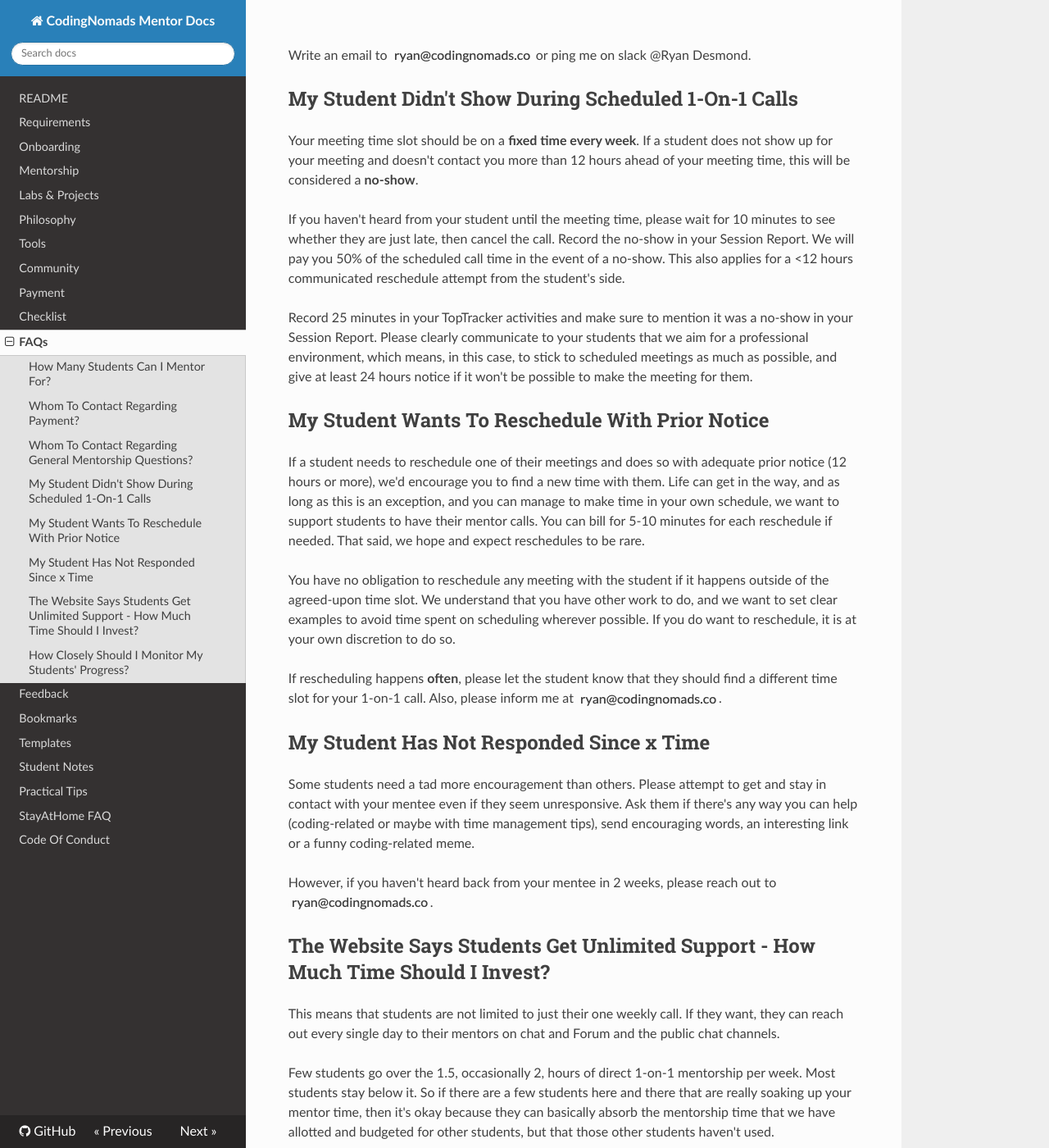
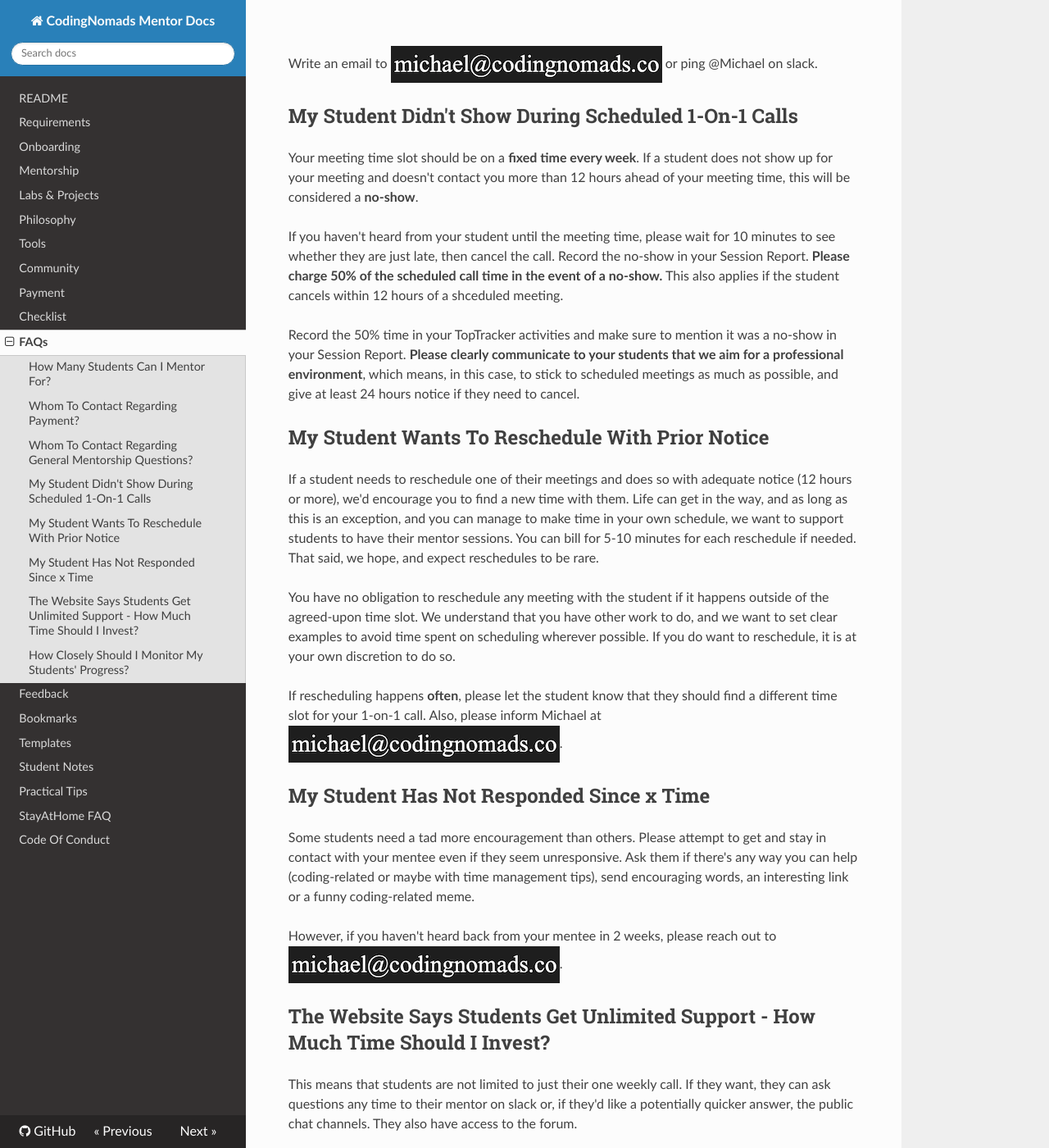
Before and after one commit to CodingNomads/mentor-docs, an MkDocs documentation site: the page built from docs/09_faq.md, in a window 1280 px wide and 1400 px high, scrolled down 592 px. Shown: the whole window at 82% size. Built offline with MkDocs 1.6.1, drawn with Linux system fonts in a browser that asks for light colours; nearby versions of some CDN libraries; some of the changed text lies outside the part shown.

Commit message:
updated faqs

```diff
--- a/docs/09_faq.md
+++ b/docs/09_faq.md
@@ -14,39 +14,39 @@ Write an email to <img style="display: inline-block;" alt="contact address for k
 
 ## Whom To Contact Regarding General Mentorship Questions?
 
-Write an email to <img style="display: inline-block;" alt="contact address for ryan" src="../images/email_ryan.png"/> or ping me on slack @Ryan Desmond.
+Write an email to <img style="display: inline-block;" alt="contact address for michael" src="../images/email_michael.png"/> or ping @Michael on slack.
 
 ## My Student Didn't Show During Scheduled 1-On-1 Calls
 
 Your meeting time slot should be on a **fixed time every week**. If a student does not show up for your meeting and doesn't contact you more than 12 hours ahead of your meeting time, this will be considered a **no-show**.
 
-If you haven't heard from your student until the meeting time, please wait for 10 minutes to see whether they are just late, then cancel the call. Record the no-show in your Session Report. We will pay you 50% of the scheduled call time in the event of a no-show. This also applies for a <12 hours communicated reschedule attempt from the student's side.
+If you haven't heard from your student until the meeting time, please wait for 10 minutes to see whether they are just late, then cancel the call. Record the no-show in your Session Report. **Please charge 50% of the scheduled call time in the event of a no-show.** This also applies if the student cancels within 12 hours of a shceduled meeting.
 
-Record 25 minutes in your TopTracker activities and make sure to mention it was a no-show in your Session Report. Please clearly communicate to your students that we aim for a professional environment, which means, in this case, to stick to scheduled meetings as much as possible, and give at least 24 hours notice if it won't be possible to make the meeting for them.
+Record the 50% time in your TopTracker activities and make sure to mention it was a no-show in your Session Report. **Please clearly communicate to your students that we aim for a professional environment**, which means, in this case, to stick to scheduled meetings as much as possible, and give at least 24 hours notice if they need to cancel.
 
 ## My Student Wants To Reschedule With Prior Notice
 
-If a student needs to reschedule one of their meetings and does so with adequate prior notice (12 hours or more), we'd encourage you to find a new time with them. Life can get in the way, and as long as this is an exception, and you can manage to make time in your own schedule, we want to support students to have their mentor calls. You can bill for 5-10 minutes for each reschedule if needed. That said, we hope and expect reschedules to be rare.
+If a student needs to reschedule one of their meetings and does so with adequate notice (12 hours or more), we'd encourage you to find a new time with them. Life can get in the way, and as long as this is an exception, and you can manage to make time in your own schedule, we want to support students to have their mentor sessions. You can bill for 5-10 minutes for each reschedule if needed. That said, we hope, and expect reschedules to be rare.
 
 You have no obligation to reschedule any meeting with the student if it happens outside of the agreed-upon time slot. We understand that you have other work to do, and we want to set clear examples to avoid time spent on scheduling wherever possible. If you do want to reschedule, it is at your own discretion to do so.
 
-If rescheduling happens **often**, please let the student know that they should find a different time slot for your 1-on-1 call. Also, please inform me at <img style="display: inline-block;" alt="contact address for ryan" src="../images/email_ryan.png"/>.
+If rescheduling happens **often**, please let the student know that they should find a different time slot for your 1-on-1 call. Also, please inform Michael at <img style="display: inline-block;" alt="contact address for michael" src="../images/email_michael.png"/>.
 
 ## My Student Has Not Responded Since x Time
 
 Some students need a tad more encouragement than others. Please attempt to get and stay in contact with your mentee even if they seem unresponsive. Ask them if there's any way you can help (coding-related or maybe with time management tips), send encouraging words, an interesting link or a funny coding-related meme.
 
-However, if you haven't heard back from your mentee in 2 weeks, please reach out to <img style="display: inline-block;" alt="contact address for ryan" src="../images/email_ryan.png"/>.
+However, if you haven't heard back from your mentee in 2 weeks, please reach out to <img style="display: inline-block;" alt="contact address for michael" src="../images/email_michael.png"/>.
 
 ## The Website Says Students Get Unlimited Support - How Much Time Should I Invest?
 
-This means that students are not limited to just their one weekly call. If they want, they can reach out every single day to their mentors on chat and Forum and the public chat channels.
+This means that students are not limited to just their one weekly call. If they want, they can ask questions any time to their mentor on slack or, if they'd like a potentially quicker answer, the public chat channels.  They also have access to the forum.
 
 Few students go over the 1.5, occasionally 2, hours of direct 1-on-1 mentorship per week. Most students stay below it. So if there are a few students here and there that are really soaking up your mentor time, then it's okay because they can basically absorb the mentorship time that we have allotted and budgeted for other students, but that those other students haven't used.
 
 We tell our potential students that they have one scheduled call per week, but that they are highly encouraged to reach out anytime they are stuck or have a question. We tell them that anyone of our mentors will get back to them ASAP. And this is unlimited. We used to do two calls per week but most students ended up cancelling the second call.
 
-We are also happy to hop on quick screenshares with students when they’re stuck any time, as long as we’re available.
+If you feel the student has a question that would be easier to answer on a call, and you have time, feel free to offer to hop on an extra call.
 
 ## How Closely Should I Monitor My Students' Progress?
 
@@ -58,6 +58,6 @@ You can also set up an agreement with your student that they check in with you e
 - what are they **stuck** on, if anything?
 - what are their **plans** for today?
 
-Also, ask them to share their GitHub account with you. You can subscribe to be notified when they push updates, which may make it easier for you to keep track of their progress with the labs.
+Also, ask them to share their GitHub account with you. You can subscribe to be notified when they push updates, which makes it easier for you to keep track of their progress with the labs.
 
 > Being up-to-date with your students' progress helps to build an understanding of their knowledge and blind spots.
```
Also changed, not shown: other parts of docs/09_faq.md (+1 -1 lines), docs/images/email_michael.png (added).
